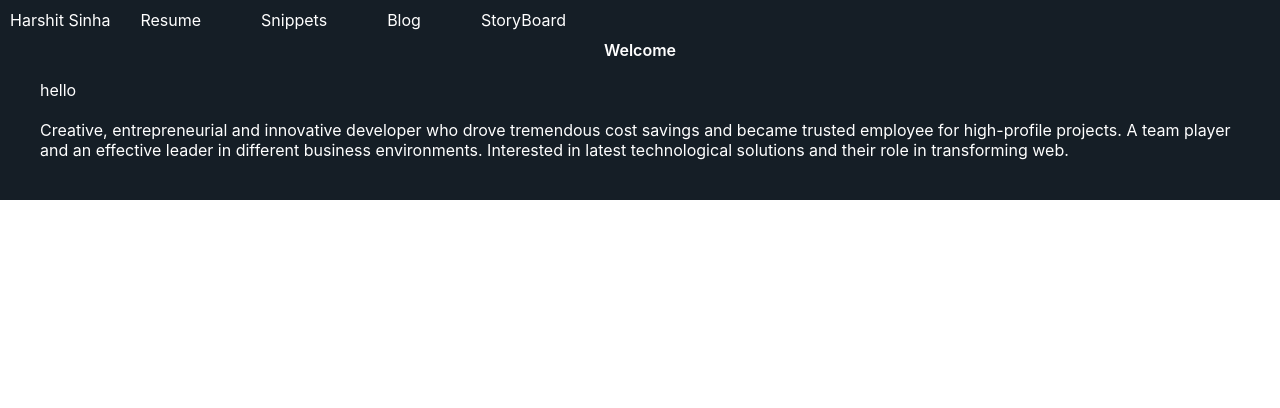
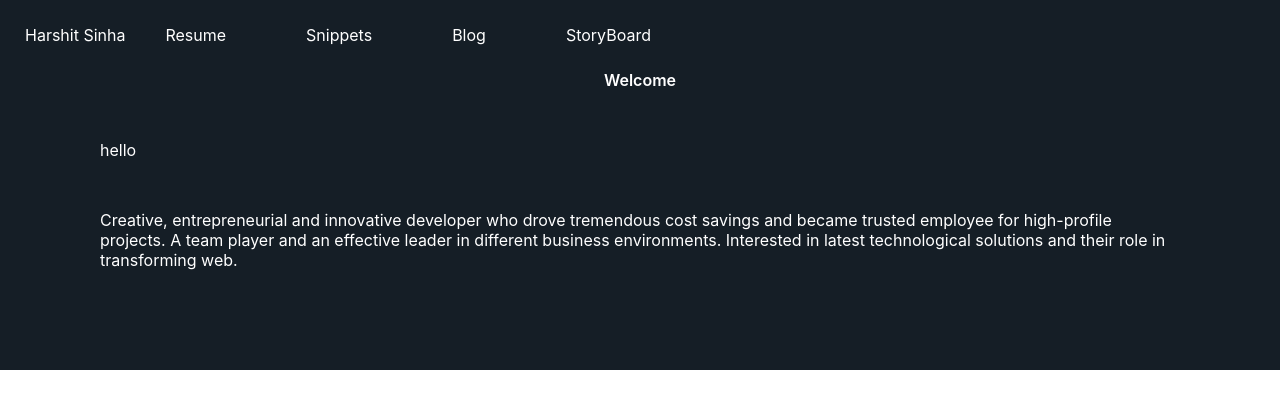
Before and after one commit to harshitsilly/portfolio, a Next.js app: page / in a window 1280 px wide. Shown: the top 408 px of the page. Built offline with nearby package versions, Linux system fonts and the light colour scheme.

Commit message:
added framer to navbar

```diff
--- a/package.json
+++ b/package.json
@@ -11,6 +11,7 @@
   },
   "dependencies": {
     "@svgr/webpack": "^5.5.0",
+    "framer-motion": "^4.1.17",
     "next": "^10.0.0",
     "prop-types": "^15.7.2",
     "react": "17.0.1",
--- a/src/atoms/Icon/index.jsx
+++ b/src/atoms/Icon/index.jsx
@@ -17,6 +17,10 @@ const Icon = forwardRef(({ className, onClick, style, type, ...props }, ref) =>
 				<DynamicComponent type={type} />
 			</div>
 			<style jsx>{`
+				div {
+					cursor: ${onClick ? 'pointer' : null};
+				}
+
 				svg {
 					height: ${m};
 					width: ${m};
--- a/src/atoms/Navbar/index.jsx
+++ b/src/atoms/Navbar/index.jsx
@@ -1,4 +1,5 @@
 import { forwardRef, useEffect, useState, cloneElement } from 'react';
+import { motion } from 'framer-motion';
 import Modal from '../Modal';
 import PropTypes from 'prop-types';
 import Icon from './../Icon/index';
@@ -30,7 +31,7 @@ const Navbar = forwardRef(({ title, className, padH, style, ...props }, ref) =>
 			<Modal onClose={handleShowModal}>
 				{props.children.map((element) =>
 					cloneElement(element, {
-						style: { padding: '30px' },
+						style: { padding: '30px', cursor: 'pointer' },
 					})
 				)}
 			</Modal>
@@ -45,19 +46,23 @@ const Navbar = forwardRef(({ title, className, padH, style, ...props }, ref) =>
 						<Icon type="menu" onClick={handleShowModal} />
 					</span>
 				) : (
-					props.children.map((element) =>
-						cloneElement(element, {
-							style: { padding: `0 ${padH}` },
-						})
-					)
+					props.children.map((element) => {
+						return (
+							<motion.div whileHover={{ scale: 1.1 }} whileTap={{ scale: 0.9 }}>
+								{cloneElement(element, {
+									style: { padding: `0 ${padH}`, cursor: 'pointer' },
+								})}
+							</motion.div>
+						);
+					})
 				)}
 			</div>
 			<style jsx>{`
 				div {
 					display: flex;
 					flex-direction: row;
-					cursor: pointer;
 				}
+
 				.closeBtn {
 					position: absolute;
 					top: ${s};
--- a/src/components/app.jsx
+++ b/src/components/app.jsx
@@ -4,8 +4,8 @@ import styles from './index.module.scss';
 
 const App = () => {
 	return (
-		<Box className={styles.bg} pad="xs">
-			<Navbar title="Harshit Sinha" padH="30px">
+		<Box className={styles.bg} pad="l">
+			<Navbar title="Harshit Sinha" padH="40px">
 				<Box>Resume</Box>
 				<Box>Snippets</Box>
 				<Box onClick={() => window.open('https://battery941.wixsite.com/stockmaster')}>Blog</Box>
```
Also changed, not shown: 1 other file (tests, documents, lock files or other folders).
